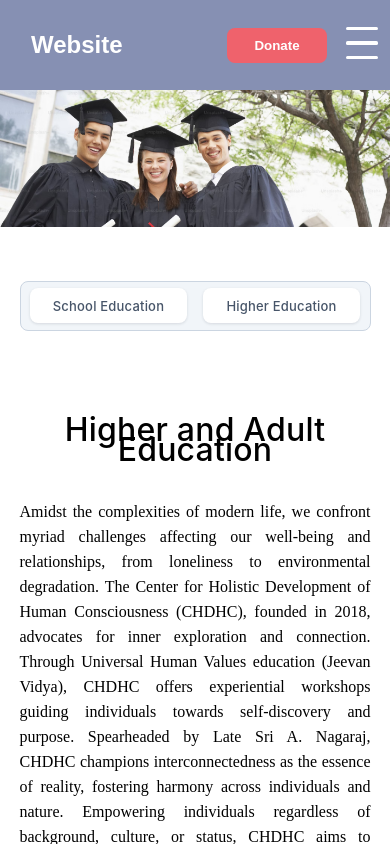
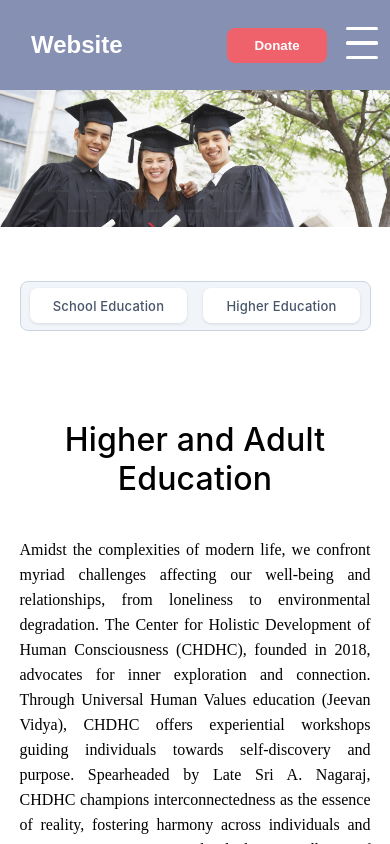
Before and after one commit to ProjectASWA/ProjectASWA, a React (Create React App) app: page /Education in a window 390 px wide. Both pictures are taken after a click on the button "Higher Education". Shown: the top 844 px of the page. Built offline with nearby package versions, Linux system fonts and the light colour scheme.

Commit message:
education

```diff
--- a/src/components/HigherEducation/index.css
+++ b/src/components/HigherEducation/index.css
@@ -28,7 +28,6 @@
     font-size: 32px;
     font-style: normal;
     font-weight: 500;
-    line-height: 20px; /* 117.647% */
     letter-spacing: 0.2px;
   }
 }
```
